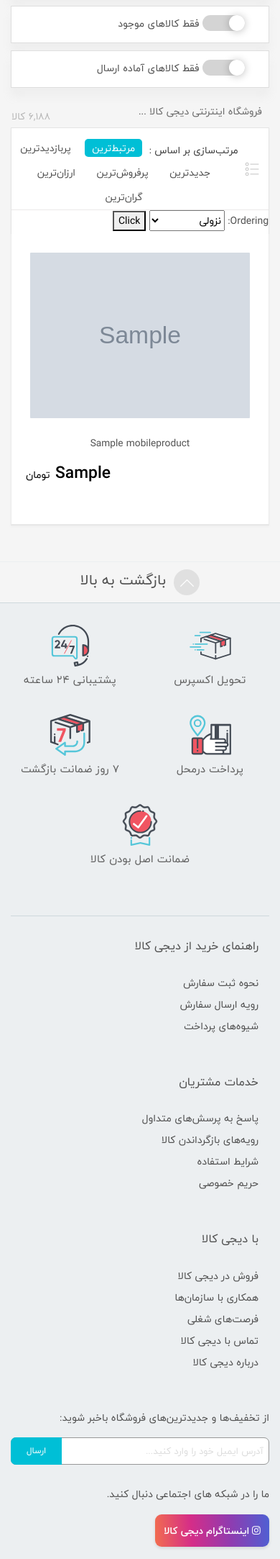
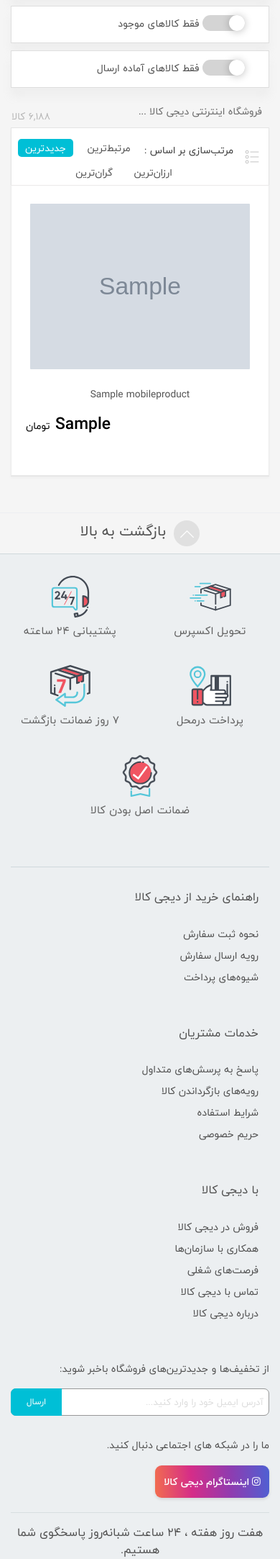
Before and after one commit to mohammad-aq1996/digikala, a Django app: page /store/mobiles/?ordering=desc in a window 390 px wide. Shown: the part 1018-3184 px from the top of the page at 72% size. Run offline with Django 4.2, Linux system fonts and the light colour scheme; tables that the repository leaves empty hold one stand-in row (values such as "Sample post"); grey boxes marked "Sample" are stand-in pictures; some libraries are stand-ins or nearby versions.

Commit message:
fix ordering in mobile-brand-list

```diff
--- a/store_app/views.py
+++ b/store_app/views.py
@@ -20,7 +20,13 @@
     context_object_name = 'filter'
     paginate_by = 1
 
+    def querystring(self):
+        qs = self.request.GET.copy()
+        qs.pop(self.page_kwarg, None)
+        return qs.urlencode()
+
     def get_queryset(self):
+        qry = self.request.GET.get('q')
         qs = MobileProduct.objects.all()
         return MobileFilter(self.request.GET, queryset=qs).qs
 
@@ -34,8 +40,12 @@
     template_name = 'store_app/mobile-brand-list.html'
     model = MobileProduct
     context_object_name = 'filter'
+    paginate_by = 1
 
-    paginate_by = 1
+    def querystring(self):
+        qs = self.request.GET.copy()
+        qs.pop(self.page_kwarg, None)
+        return qs.urlencode()
 
     def get_queryset(self):
         qs = MobileProduct.objects.filter(brand__slug=self.kwargs['brand'])
@@ -45,6 +55,7 @@
         context = super().get_context_data(**kwargs)
         context['fltr'] = MobileFilter(self.request.GET, queryset=self.get_queryset())
         context['ordr'] = self.request.GET
+        context['brand'] = self.kwargs['brand']
         return context
 
 
--- a/templates/store_app/mobile-list.html
+++ b/templates/store_app/mobile-list.html
@@ -174,35 +174,26 @@
                                 <ul class="listing-sort nav nav-tabs justify-content-center" role="tablist"
                                     data-label="مرتب‌سازی بر اساس :">
                                     <li>
-                                        <a class="active" data-toggle="tab" href="#related" role="tab"
-                                            aria-expanded="false">مرتبط‌ترین</a>
+                                        <a href="{% url 'store_app:mobile-list' %}"
+                                        {% if not ordr.ordering %} class="active" {% endif %}>مرتبط‌ترین</a>
+                                    </li>
+
+                                    <li>
+                                        <a href="{% url 'store_app:mobile-list' %}?ordering=desc"
+                                        {% if ordr.ordering == 'desc' %}class="active" {% endif %}>جدیدترین</a>
+                                    </li>
+
+                                    <li>
+                                        <a href="{% url 'store_app:mobile-list' %}?ordering=price-l2h"
+                                            {% if ordr.ordering == 'price-l2h' %} class="active" {% endif %}>ارزان‌ترین</a>
                                     </li>
                                     <li>
-                                        <a data-toggle="tab" href="#most-view" role="tab"
-                                            aria-expanded="false">پربازدیدترین</a>
-                                    </li>
-                                    <li>
-                                        <a data-toggle="tab" href="#new" role="tab" aria-expanded="true">جدیدترین</a>
-                                    </li>
-                                    <li>
-                                        <a data-toggle="tab" href="#most-seller" role="tab"
-                                            aria-expanded="false">پرفروش‌ترین‌</a>
-                                    </li>
-                                    <li>
-                                        <a data-toggle="tab" href="#down-price" role="tab"
-                                            aria-expanded="false">ارزان‌ترین</a>
-                                    </li>
-                                    <li>
-                                        <a data-toggle="tab" href="#top-price" role="tab"
-                                            aria-expanded="false">گران‌ترین</a>
+                                        <a href="{% url 'store_app:mobile-list' %}?ordering=price-h2l" role="tab"
+                                            {% if ordr.ordering == 'price-h2l' %} class="active" {% endif %} aria-expanded="false">گران‌ترین</a>
                                     </li>
                                 </ul>
+                            </div>
 
-                            </div>
-                            <form method="get">
-                            {{ fltr.form }}
-                                <button type="submit">Click</button>
-                            </form>
                             <div class="tab-content default text-center">
                                 <div class="tab-pane active" id="related" role="tabpanel" aria-expanded="true">
                                     <div class="container no-padding-right">
@@ -261,15 +252,15 @@
                             <div class="pager default text-center">
                                 <ul class="pager-items">
                                     <li class="page-item {% if not page_obj.has_previous %}disabled{% endif %}">
-                                        <a class="page-link" href="{% if page_obj.has_previous %}?{% if ordr.ordering == 'desc' %}ordering=desc&{% endif %}page={{ page_obj.previous_page_number }}{% endif %}"  aria-disabled="true">صفحه قبل</a>
+                                        <a class="page-link" href="{% if page_obj.has_previous %}?page={{ page_obj.previous_page_number }}&{{ view.querystring }}{% endif %}"  aria-disabled="true">صفحه قبل</a>
                                       </li>
                                       {% for page in page_obj.paginator.page_range %}
                                     <li>
-                                        <a class="pager-item {% if page_obj.number == page %} is-active {% endif %}" href="?{% if ordr.ordering == 'desc' %}ordering=desc&{% endif %}page={{ page }}">{{ page }}</a>
+                                        <a class="pager-item {% if page_obj.number == page %} is-active {% endif %}" href="?page={{ page }}&{{ view.querystring }}">{{ page }}</a>
                                     </li>
                                     {% endfor %}
                                     <li class="page-item {% if not page_obj.has_next %}disabled{% endif %}">
-                                        <a class="page-link" href="{% if page_obj.has_next %}?{% if ordr.ordering == 'desc' %}ordering=desc&{% endif %}page={{ page_obj.next_page_number }}{% endif %}">صفحه بعد</a>
+                                        <a class="page-link" href="{% if page_obj.has_next %}?page={{ page_obj.next_page_number }}&{{ view.querystring }}{% endif %}">صفحه بعد</a>
                                     </li>
                                 </ul>
                             </div>
```
Also changed, not shown: templates/store_app/mobile-brand-list.html (+17 -27 lines).
